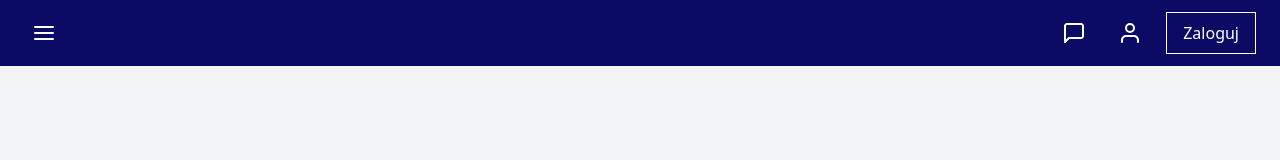
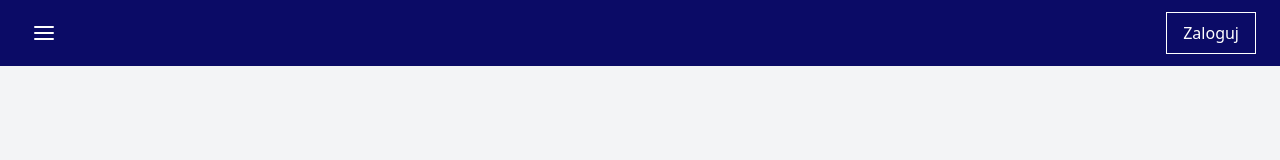
Before and after one commit to Walentalien/Hacknarok2025, a React (Vite) app in the folder frontend/: page /login in a window 1280 px wide. Shown: the top 160 px of the page. Built offline with nearby package versions, Linux system fonts and the light colour scheme.

Commit message:
fixed not logged nav

```diff
--- a/frontend/src/components/Navbar.jsx
+++ b/frontend/src/components/Navbar.jsx
@@ -36,7 +36,8 @@ const Navbar = ( {searchOpen} ) => {
         ) : null}
 
       <div className="flex items-center gap-4">
-        <button className="p-2 hover:bg-white/10">
+        {searchOpen ?
+       <> <button className="p-2 hover:bg-white/10">
         <svg width="24" height="24" viewBox="0 0 24 24" fill="none" xmlns="http://www.w3.org/2000/svg">
           <path d="M21 15C21 15.5304 20.7893 16.0391 20.4142 16.4142C20.0391 16.7893 19.5304 17 19 17H7L3 21V5C3 4.46957 3.21071 3.96086 3.58579 3.58579C3.96086 3.21071 4.46957 3 5 3H19C19.5304 3 20.0391 3.21071 20.4142 3.58579C20.7893 3.96086 21 4.46957 21 5V15Z" stroke="currentColor" strokeWidth="2" strokeLinecap="round" strokeLinejoin="round"/>
         </svg>
@@ -45,7 +46,7 @@ const Navbar = ( {searchOpen} ) => {
         <svg width="24" height="24" viewBox="0 0 24 24" fill="none" xmlns="http://www.w3.org/2000/svg">
           <path d="M20 21V19C20 17.9391 19.5786 16.9217 18.8284 16.1716C18.0783 15.4214 17.0609 15 16 15H8C6.93913 15 5.92172 15.4214 5.17157 16.1716C4.42143 16.9217 4 17.9391 4 19V21M16 7C16 9.20914 14.2091 11 12 11C9.79086 11 8 9.20914 8 7C8 4.79086 9.79086 3 12 3C14.2091 3 16 4.79086 16 7Z" stroke="currentColor" strokeWidth="2" strokeLinecap="round" strokeLinejoin="round"/>
         </svg>
-        </button>
+      </button> </> : null}
         <button className="px-4 py-2 border border-white font-medium hover:bg-white/10 transition-colors"
           onClick={handleClick}
         >
```
Also changed, not shown: 1 other file (tests, documents, lock files or other folders). Lines whose indentation alone changed are shown as unchanged.
